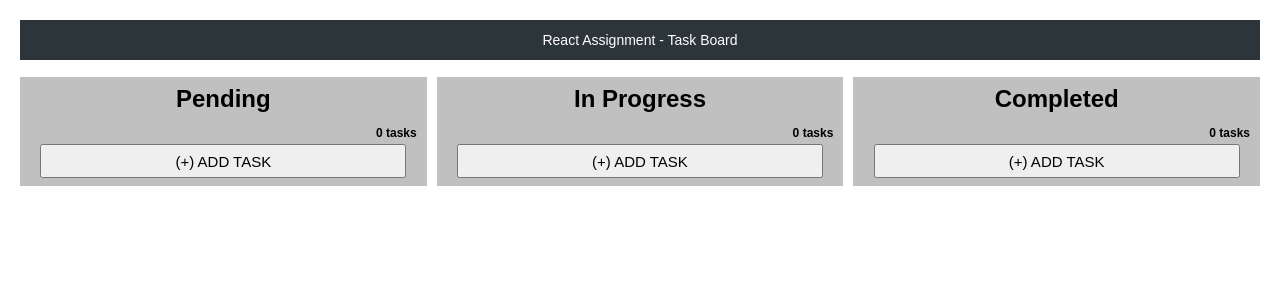
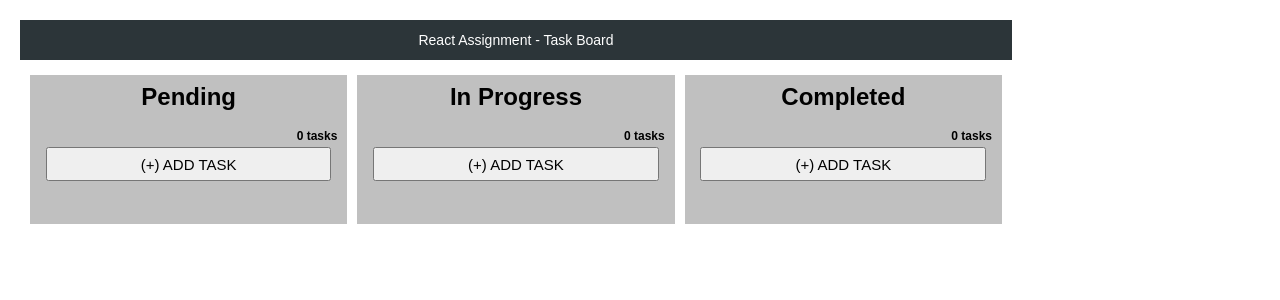
Before and after one commit to wei-ann-Github/myReactjsProject, a React (Create React App) app in the folder my-app/: page / in a window 1280 px wide. Shown: the top 300 px of the page. Built offline with nearby package versions, Linux system fonts and the light colour scheme.

Commit message:
feat edit title and content of task. refactor add card to

```diff
--- a/my-app/src/index.css
+++ b/my-app/src/index.css
@@ -12,14 +12,19 @@ ol, ul {
   padding-left: 30px;
 }
 
+.board {
+  /* border: 5px solid #D52A2A; */
+  width: 80%;
+}
+
 .header {
   background: #2C3539;
-  /* border: 5px solid #D52A2A; */
   color: white;
   height: 40px;
   display: flex;
   justify-content: center;
   align-items: center;
+  width: 100%;
 }
 
 .desktop {
@@ -36,7 +41,6 @@ ol, ul {
   font-size: 24px;
   font-weight: bold;
   line-height: 34px;
-  height: 64px;
   margin: 0 auto;
   width: 90%;
   margin-top: 8px;
@@ -47,15 +51,32 @@ ol, ul {
   width: 100%;
   box-sizing: border-box;
   border: 0;
+  font-size: 24px;
 }
 
-.taskDesc {
-  width: 100%;
+.taskContent {
+  border-color: Transparent;
+  min-width:100%;
+  max-width:100%;
   box-sizing: border-box;
   font-size: 16px;
 }
 
 .subBoard {
+  background: #C0C0C0;
+  float: left;
+  font-size: 24px;
+  font-weight: bold;
+  line-height: 34px;
+  margin-top: 15px;
+  margin-left: 1%;
+  /* padding: 0; */
+  text-align: center;
+  width: 32%;
+  min-height: 105px;
+}
+
+.subBoardContent  {
   background: #C0C0C0;
   float: left;
   font-size: 24px;
@@ -68,13 +89,13 @@ ol, ul {
   min-height: 105px;
 }
 
-.subboardname {
+.subBoardName {
   height: 35 px;
   vertical-align: middle;
   margin-top: 5px;
 }
 
-.taskcount {
+.taskCount {
   position: relative;
   height: 20px;
   font-size: 12px;
@@ -82,19 +103,19 @@ ol, ul {
   text-align: right;
 }
 
-.taskrow {
+.taskRow {
   margin-top: 5px;
   margin: 0 auto;
   width: 100%;
 }
 
-.buttondiv {
+.buttonDiv {
   position: relative;
   height: 50px;
   width: 100%;
 }
 
-.addtaskbutton {
+.addTaskButton {
   font-size: 15px;
   height: 34px;
   width: 90%;
--- a/my-app/src/index.js
+++ b/my-app/src/index.js
@@ -4,115 +4,73 @@ import './index.css';
 import App from './App';
 import reportWebVitals from './reportWebVitals';
 
-class Card extends React.Component {
-  render() {
+// https://daveceddia.com/usestate-hook-examples/
+// See section on useState with an array
+
+function SubBoardContent() {
+  const [items, setItems] = useState([]);  // stores card content.
+  const [taskId, setTaskId] = useState(0);
+
+  const addCard = event => {
+    event.preventDefault();
+    setItems([
+      ...items,
+      {
+        // id: items.length,
+        title: "Enter Task Title",
+        content: "Enter Task Description",
+        key: taskId,
+      }
+    ]);
+    setTaskId(taskId + 1);
+  };
+
   return (
-      <div className="taskCard" taskid="{this.props.taskid}">
-        {/*<p>{this.props.tasktitle}</p>*/}
-        <p>{this.props.taskheader} {this.props.taskid}</p>
+    <div className='subBoardContent'>
+      <div className='taskCount'>{items.length} tasks</div>
+      <div className='taskArea'>
+        {items.map(item => (
+          <div className='taskCard'
+            key={item.key}
+          >
+            <input placeholder={'Task #' + item.key + ' ' + item.title}
+              className='taskTitle'
+            />
+            <textarea rows="5" name="text" placeholder={item.content} className='taskContent'/>
           </div>
-    );
-  }
-}
-
-class Addtaskbutton extends React.Component {
-  render() {
-    return (
-      <button
-        className="addtaskbutton"
-        onClick={() => this.props.onClick()}
-      >
-        (+) ADD TASK
-      </button>
-    )
-  }
-}
-
-class CardCounter extends React.Component {
-  render() {
-    return (
-      <div className="taskcount">{this.props.cardcount} tasks</div>
-    )
-  }
-}
-
-class Subboard extends React.Component {
-  constructor(props) {
-    super(props);
-    this.state = {
-      cardcount: 0,
-      cardcontent: [],
-    };
-  }
-
-  renderaddtaskbutton() {
-    return (
-      <Addtaskbutton
-        onClick={() => this.handleClick()}
-      />
-    );
-  }
-
-  handleClick() {
-    this.setState({ cardcount: this.state.cardcount + 1 })
-    this.setState({ cardcontent: this.state.cardcontent.concat({taskid: this.state.cardcount,
-                                                                taskheader: "my 2nd task",
-                                                                taskdesc: "this is my first task"
-                                                              })
-                 })
-  }
-
-  renderCardCount() {
-    return <CardCounter cardcount={this.state.cardcount} />;
-  }
-
-  renderCard() {
-    return (
-      this.state.cardcontent.map((e) => <Card taskid={e.taskid}
-                                        taskheader={e.taskheader}
-                                        taskdesc={e.taskdesc} />
-                                )
-    )
-  }
-
-  render() {
-    return (
-      <div className="subBoard">
-        <div className="subboardname">{this.props.subboardname}</div>
-        {this.renderCardCount()}
-        <div className="taskrow">
-          {this.renderCard()}
+        ))}
       </div>
-        <div className="buttondiv">
-          {this.renderaddtaskbutton()}
+      <div className='buttonDiv'>
+      <button className='addTaskButton'
+        onClick={addCard}>(+) ADD TASK</button>
       </div>
     </div>
   );
 }
+
+const SubBoard = (props) => {
+    return(
+      <div className='subBoard'>
+        <div className='subBoardName'>{props.title}</div>
+        <SubBoardContent />
+      </div>
+
+    )
 }
 
-class Board extends React.Component {
-  rendersubboard(subboardname) {
-    return <Subboard subboardname={subboardname} />;
-  }
-
-  render() {
+ function Board () {
    return (
-      <div className="main">
+     <div className='board'>
        <div className="header">React Assignment - Task Board</div>
-        <div className="desktop">
-          {this.rendersubboard("Pending")}
-          {this.rendersubboard("In Progress")}
-          {this.rendersubboard("Completed")}
-        </div>
+       <SubBoard title='Pending'/>
+       <SubBoard title='In Progress'/>
+       <SubBoard title='Completed'/>
      </div>
    );
-  }
  }
 
 ReactDOM.render(
         <Board />,
-  //<Card />,
         document.getElementById('root')
       );
 
```
Also changed, not shown: 1 other file (tests, documents, lock files or other folders). Lines whose indentation alone changed are shown as unchanged.
